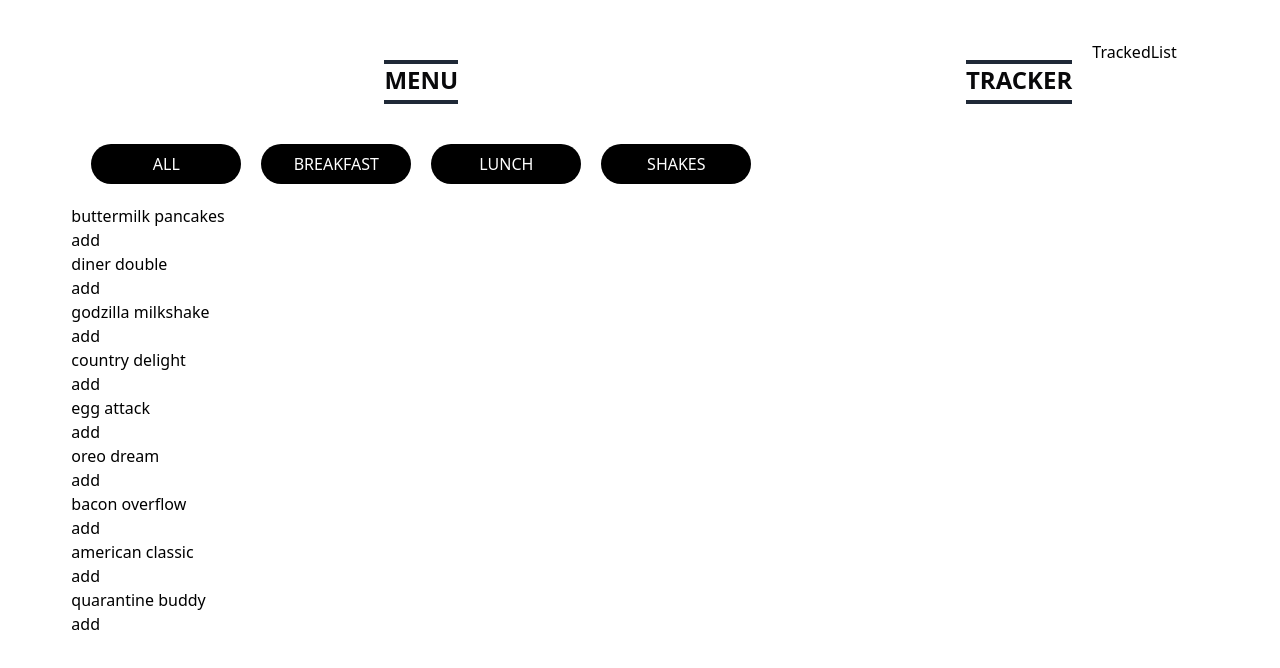
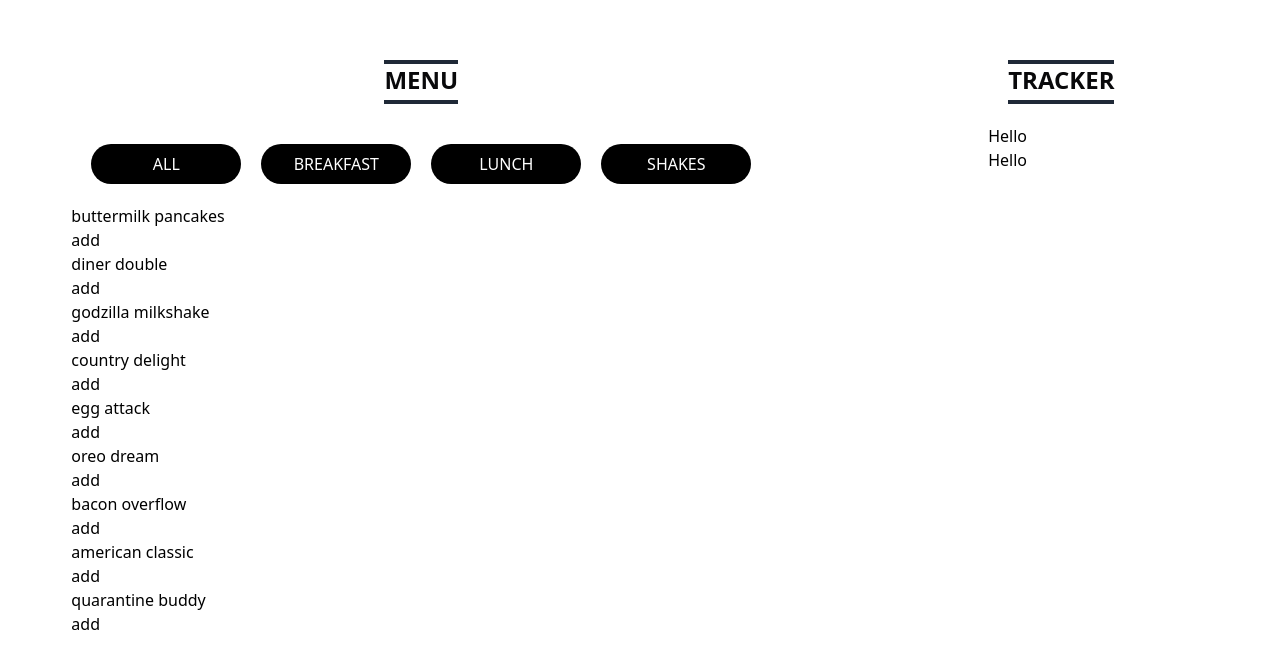
Before and after one commit to abish-desu/MenuTracker, a Next.js app: page / in a window 1280 px wide. Shown: the top 668 px of the page. Built offline with nearby package versions, Linux system fonts and the light colour scheme.

Commit message:
Tracker Updated

```diff
--- a/components/TrackedList.tsx
+++ b/components/TrackedList.tsx
@@ -2,7 +2,14 @@ import React from 'react'
 
 const TrackedList = () => {
   return (
-    <div>TrackedList</div>
+    <>
+    <article>
+      Hello
+    </article>
+    <article>
+      Hello
+    </article>
+    </>
   )
 }
 
--- a/components/Tracker.tsx
+++ b/components/Tracker.tsx
@@ -4,12 +4,24 @@ const Tracker = () => {
   return (
 
      <div className='flex justify-center w-[519px]' >
-         <div>
+      <div className='flex flex-col'>
+         <div className='flex justify-center'>
       <h1 className='m-5 text-2xl font-sans font-semibold text-zinc-950 pb-1 border-b-4 border-t-4 border-gray-800'>TRACKER</h1>
       </div>
       <TrackedList/>
+     </div>
      </div>
   )
 }
 
 export default Tracker;
+
+{/* <div className='h-auto w-[1000px] flex justify-center' >
+<div className='flex flex-col w-[700px]'>
+<div className='flex justify-center'>
+<h1 className='m-5 text-2xl font-sans font-semibold text-zinc-950 pb-1 border-b-4 border-t-4 border-gray-800'>MENU</h1>
+</div>
+<Categories category={cat} filterItems={filterItems}/>
+<MenuCard menu={menutItems} />
+</div>
+</div> */}
```
